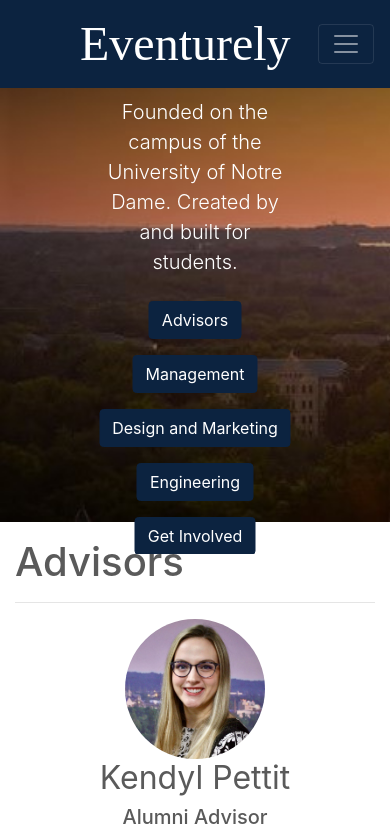
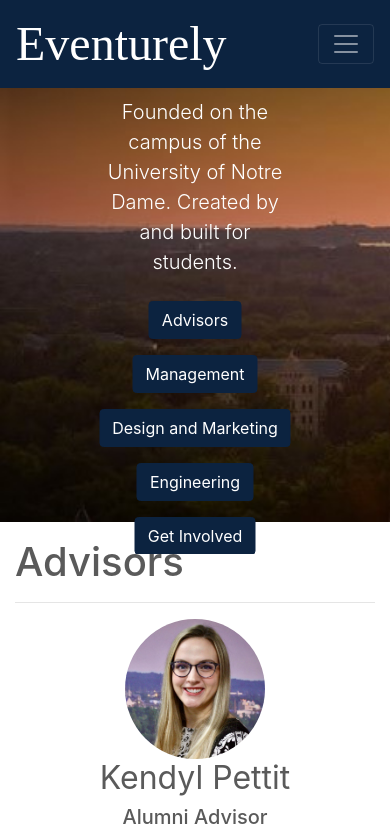
Before and after one commit to kekoawong/eventurely_website, a plain HTML site: page about_us.html in a window 390 px wide. Shown: the top 834 px of the page. Drawn offline with nearby package versions, Linux system fonts and the light colour scheme; no server answers.

Commit message:
make all pages mobile friendly

```diff
--- a/about_us.html
+++ b/about_us.html
@@ -4,7 +4,7 @@
     <meta charset="utf-8">
     <meta name="viewport" content="width=device-width, initial-scale=1, shrink-to-fit=no">
     <meta name="description" content="">
-    <meta name="author" content="Mark Otto, Jacob Thornton, and Bootstrap contributors">
+    <meta name="author" content="Eventurely">
     <meta name="generator" content="Jekyll v4.0.1">
     <link rel="icon" href="assets/images/e-logo.png">
     <title>About Eventurely</title>
@@ -41,7 +41,7 @@
 <body>
 <header>
     <nav class="navbar navbar-expand-md navbar-dark fixed-top navy-background">
-        <a class="navbar-brand brush-font pad-left" href="index.html">Eventurely</a>
+        <a class="navbar-brand brush-font" href="index.html">Eventurely</a>
         <button class="navbar-toggler" type="button" data-toggle="collapse" data-target="#navbarCollapse" aria-controls="navbarCollapse" aria-expanded="false" aria-label="Toggle navigation">
             <span class="navbar-toggler-icon"></span>
         </button>
```
Also changed, not shown: contact.html (+1 -1 lines), index.html (+1 -1 lines).
